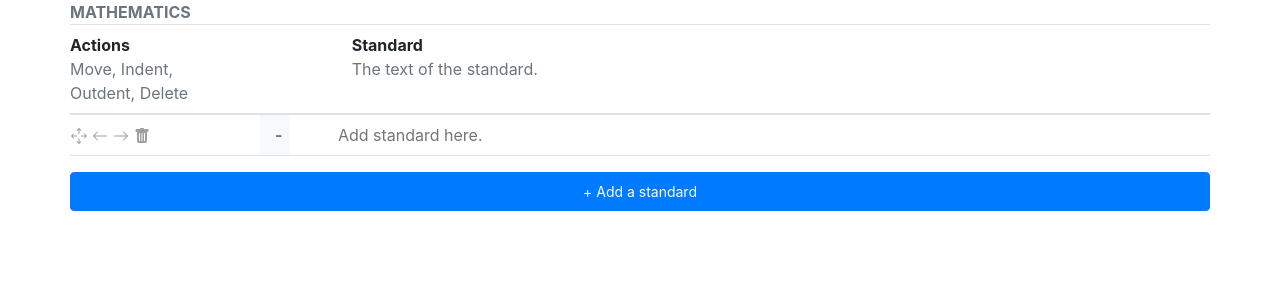
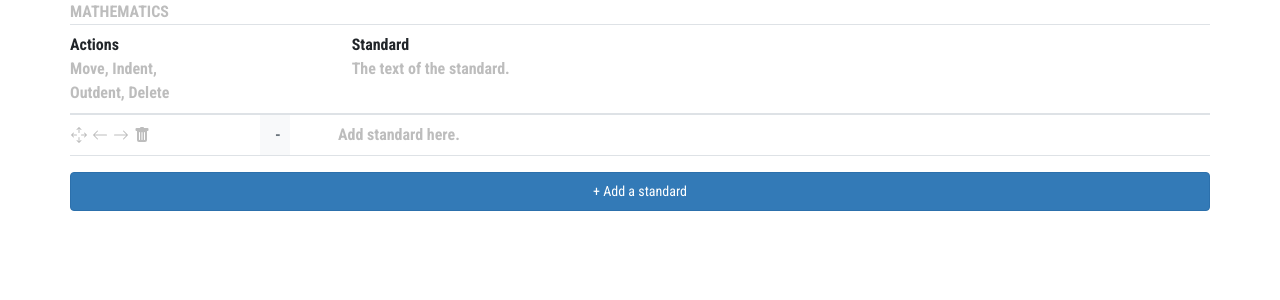
Before and after one commit to AnMan9801/CurriculamAuthoringTool, a React (Create React App) app: page / in a window 1280 px wide. Shown: the top 300 px of the page. Built offline with nearby package versions, Linux system fonts and the light colour scheme.

Commit message:
style : set all styles

```diff
--- a/public/index.html
+++ b/public/index.html
@@ -57,6 +57,11 @@
   <script src="https://stackpath.bootstrapcdn.com/bootstrap/4.5.2/js/bootstrap.min.js"
     integrity="sha384-B4gt1jrGC7Jh4AgTPSdUtOBvfO8shuf57BaghqFfPlYxofvL8/KUEfYiJOMMV+rV" crossorigin="anonymous">
   </script>
+  <script>
+  $(document).ready(function(){
+   $('[data-toggle="tooltip"]').tooltip();
+  });
+</script>
 </body>
 
 </html>
--- a/src/components/AddTask.js
+++ b/src/components/AddTask.js
@@ -3,7 +3,7 @@ import React from 'react'
 function AddTask(props) {
     return (
         <div className="row mt-3">
-            <button onClick={props.addTaskHandler} type="button" className="btn btn-primary btn-sm btn-block rounded p-2">
+            <button onClick={props.addTaskHandler} type="button" className="btn-addTask btn btn-sm btn-block rounded p-2">
                 + Add a standard
             </button>
         </div>
--- a/src/components/Task.js
+++ b/src/components/Task.js
@@ -6,11 +6,11 @@ export class Task extends Component {
 
     render() {
         const { level, id, textTask, updateTask, utilIndent, utilOutdent, utilDelete} = this.props;
-        let rem = level * 2;
+        let rem = level * 1;
         rem = "" + rem + "rem";
 
         return (
-            <div className="row border-top border-bottom font-weight-bold text-secondary ">
+            <div className="row border-top border-bottom font-weight-bold text-secondary my-row">
                 <TaskUtilityBtns id={id} utilIndent={utilIndent} utilDelete = {utilDelete} utilOutdent={utilOutdent} />
                 <TaskInputBar id={id} level={level} updateTask={updateTask} rem={rem} textTask={textTask} />
         </div>
--- a/src/components/TaskInputBar.js
+++ b/src/components/TaskInputBar.js
@@ -15,7 +15,7 @@ function TaskInputBar({id,level,updateTask,rem,textTask}) {
                 type = "text"
                 placeholder = "Add standard here."
                 className = {
-                    `p-0 m-0 border-0 task-l${level}`
+                    `p-0 m-0 border-0 task-l${level>3 ? 3:level}`
                 }
                 value = {
                     `${textTask}`
--- a/src/components/TaskUtilityBtns.js
+++ b/src/components/TaskUtilityBtns.js
@@ -6,7 +6,9 @@ function TaskUtilityBtns({id, utilIndent, utilOutdent, utilDelete}) {
 
                 <div className=" btn-group mr-2" role="group" aria-label="First group">
                     {/* Move Icon */}
-                    <button className="btn pl-0 pr-1 btn-task">
+                <button
+                    data-toggle="tooltip" data-placement="top" title="move"
+                    className="btn pl-0 pr-1 btn-task">
                         <svg width="1em" height="1em" viewBox="0 0 16 16" className="bi bi-arrows-move" fill="currentColor"
                             xmlns="http://www.w3.org/2000/svg">
                             <path fillRule="evenodd"
@@ -16,7 +18,7 @@ function TaskUtilityBtns({id, utilIndent, utilOutdent, utilDelete}) {
                     {/* Out Dent Icon */}
 
                 <button
-                    data-toggle="tooltip" data-placement="top" title="indent"
+                    data-toggle="tooltip" data-placement="top" title="outdent"
                     onClick={
                     () => {
                         utilOutdent(id)
@@ -31,7 +33,9 @@ function TaskUtilityBtns({id, utilIndent, utilOutdent, utilDelete}) {
                     </button>
 
                     {/* Indent Icon */}
-                < button onClick = {
+                < button
+                    data-toggle="tooltip" data-placement="top" title="indent"
+                    onClick={
                     () => {
                         utilIndent(id)
                     }
@@ -50,7 +54,9 @@ function TaskUtilityBtns({id, utilIndent, utilOutdent, utilDelete}) {
                 </button>
 
                     {/* Delete Icon */}
-                    < button onClick = {
+                < button
+                    data-toggle="tooltip" data-placement="top" title="delete"
+                    onClick={
                         () => {
                             utilDelete(id)
                         }
--- a/src/components/Todo.js
+++ b/src/components/Todo.js
@@ -86,7 +86,7 @@ export class Todo extends Component {
 
         return (
             <div className="container text-left">
-                <div className="row text-secondary font-weight-bold text-uppercase">
+                <div className="row font-weight-bold text-uppercase text-inst">
                     {this.props.subjectName}
                 </div>
 
--- a/src/components/TodoHeader.js
+++ b/src/components/TodoHeader.js
@@ -6,7 +6,7 @@ function TodoHeader() {
             <div className="col-2 pt-2 pb-2 pl-0 pr-5 text-capitalize text-wrap text-break">
                 <span className="font-weight-bolder">Actions</span>
                 <br />
-                <span className="text-secondary">
+                <span className="text-inst">
                     Move, indent, outdent, delete
                 </span>
             </div>
@@ -15,7 +15,7 @@ function TodoHeader() {
                 <div className="col-10">
                     <span className="font-weight-bolder text-capitaize">Standard</span>
                     <br />
-                    <span className="text-secondary">
+                    <span className="text-inst">
                         The text of the standard.
                     </span>
                 </div>
--- a/src/index.css
+++ b/src/index.css
@@ -1,3 +1,8 @@
+/* Fonts */
+@import url('https://fonts.googleapis.com/css2?family=Roboto+Condensed:wght@300;400;700&display=swap');
+
+/*  */
+
 body {
   margin: 0;
   font-family: -apple-system, BlinkMacSystemFont, 'Segoe UI', 'Roboto', 'Oxygen',
@@ -5,6 +10,9 @@ body {
     sans-serif;
   -webkit-font-smoothing: antialiased;
   -moz-osx-font-smoothing: grayscale;
+
+  font-family: 'Roboto Condensed', sans-serif;
+  font-weight: 700;
 }
 
 code {
--- a/src/stylesheets/task.css
+++ b/src/stylesheets/task.css
@@ -8,29 +8,60 @@ Extra Defined classes
 
 /* Colors for levels */
 .task-l0{
-  color : rgb(47, 255, 220);
+  color : #00c6cc;
 }
 
 .task-l1{
-  color : rgb(105, 90, 90);
+  color : #212121;
 }
 
 .task-l2{
-  color : rgba(105, 87, 87, 0.5);
+  color : #767676;
 }
 
-/* padding for levels */
-#bootstrapOverride .task-p0{
-  padding-left: 0 !important;
-}
-#bootstrapOverride .task-p1{
-  padding-left: 1.5 rem !important;
-}
-.task-p2{
-  padding-left: 3 rem !important;
+.task-l3{
+  color : #e0e0e0;
 }
 
+.task-l0,.task-l1,.task-l2,.task-l3{
+  font-weight: 700;
+}
+::placeholder{
+  color : #bdbdbd;
+}
 
-.btn-task{
-  color: #00000060;
+/* To remove outline */
+.btn:focus {
+  outline: none;
+  box-shadow: none;
 }
+
+/* Utility button styles */
+.btn-task,.text-inst{
+  color: #bdbdbd;
+}
+.btn-task:hover{
+  color: #00c6cc;
+  font-weight: 700;
+}
+
+/* row styles for each one */
+
+
+/* Add task button styles */
+.btn-addTask{
+    color: #fff;
+    background-color: #337ab7;
+    border-color: #2c70ac;
+}
+
+.btn-addTask:hover{
+    color: #fff;
+    background-color: #337ab7;
+    border-color: #2c70ac;
+}
+
+/* input */
+input:focus{
+  outline: none;
+}
```
